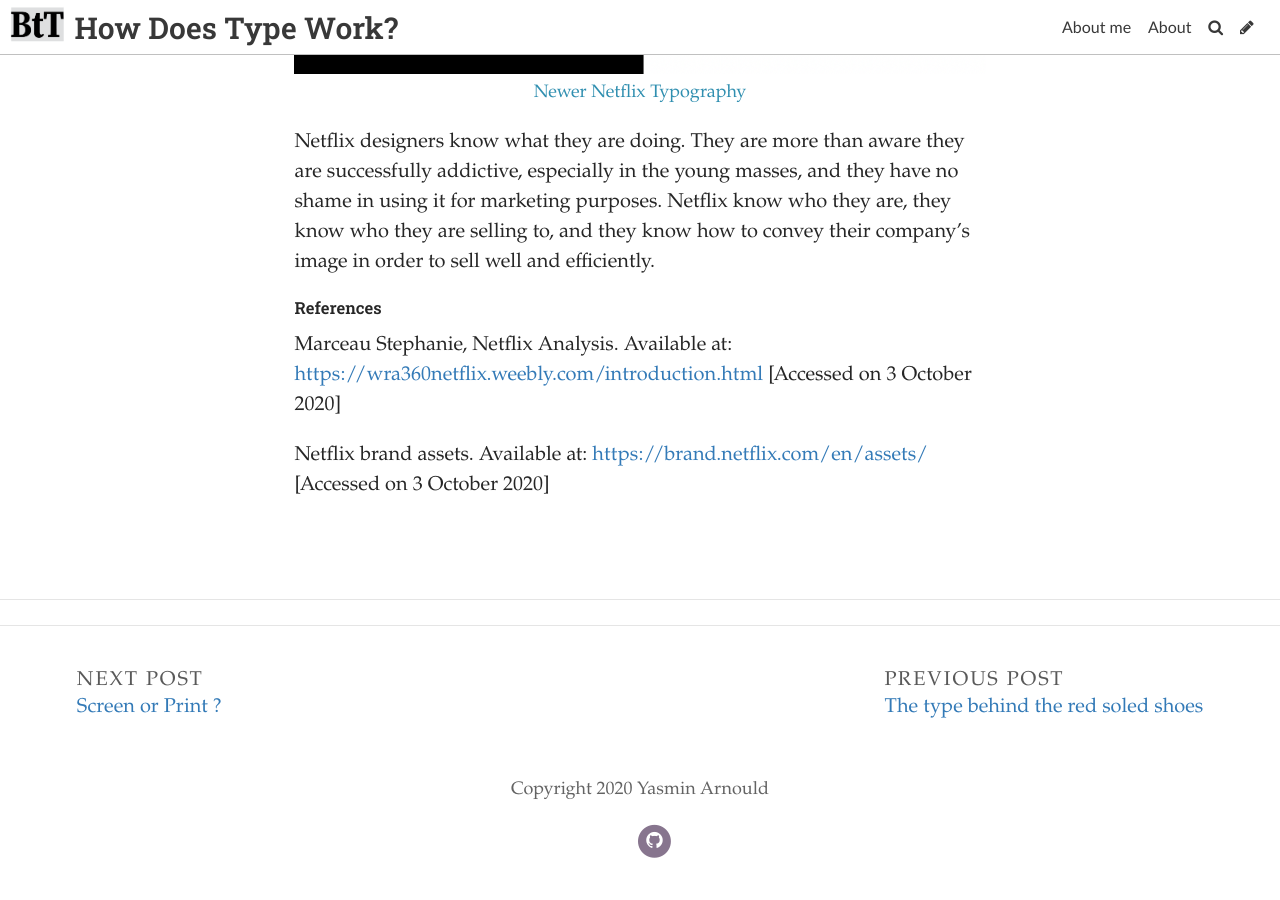
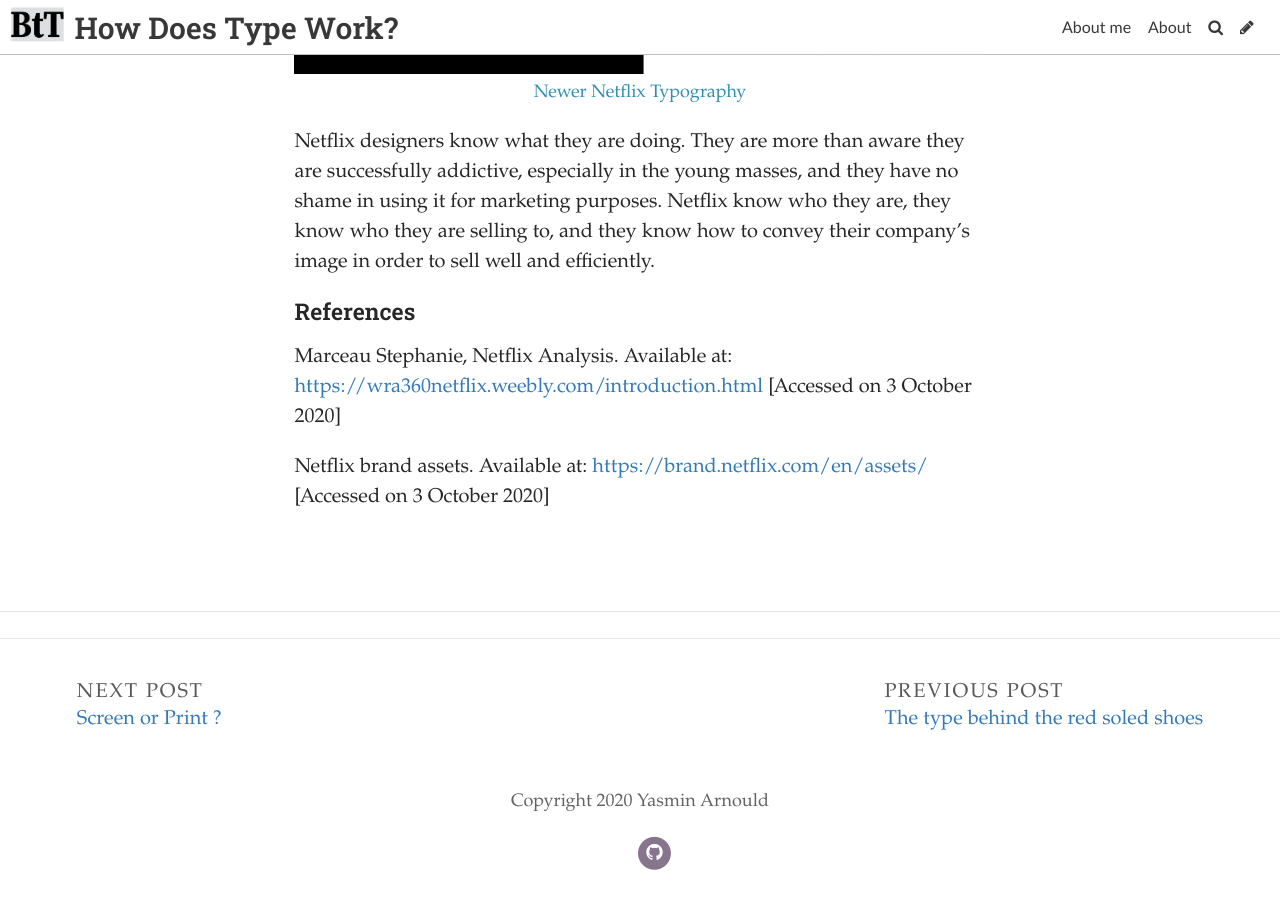
Before and after one commit to Yaz1501/BehindTheType, a Jekyll site: the page built from _posts/2019-07-20-here-is-my-new-post-for-trial.md, in a window 1280 px wide and 900 px high, scrolled down 1886 px. Built offline with Jekyll 4.4.1, drawn with Linux system fonts in a browser that asks for light colours; some web fonts are replaced; comment, search, counter and statistics services are not loaded.

```diff
--- a/_posts/2019-07-20-here-is-my-new-post-for-trial.md
+++ b/_posts/2019-07-20-here-is-my-new-post-for-trial.md
@@ -18,7 +18,7 @@ In the more recent years, Netflix has changed its typography choices to represen
 
 Netflix designers know what they are doing. They are more than aware they are successfully addictive, especially in the young masses, and they have no shame in using it for marketing purposes. Netflix know who they are, they know who they are selling to, and they know how to convey their company’s image in order to sell well and efficiently.
 
-##### References
+#### References
 
 Marceau Stephanie, Netflix Analysis. Available at: <https://wra360netflix.weebly.com/introduction.html> \[Accessed on 3 October 2020]
 
```
